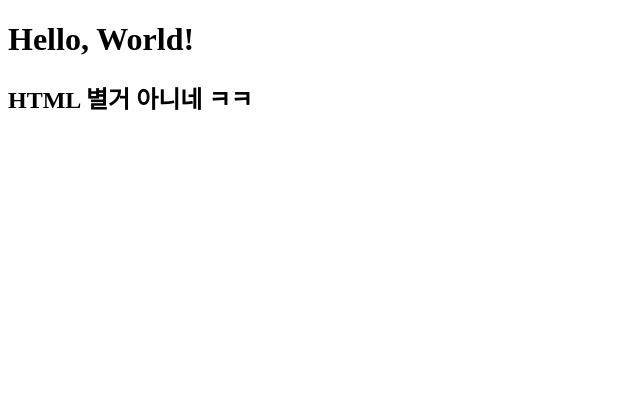
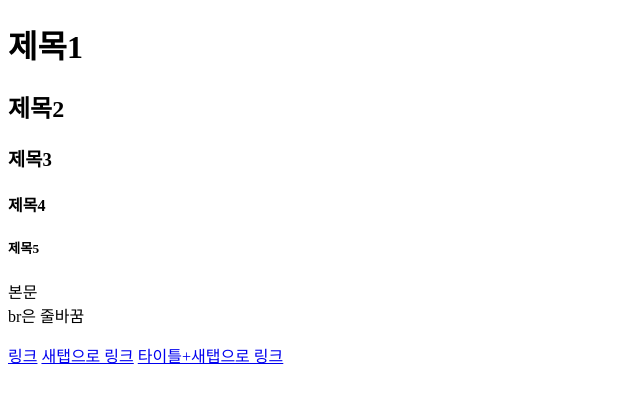
Before and after one commit to ImOnple/HTMLtags, a plain HTML site: page index.html in a window 1280 px wide. Shown: the whole page, without its empty margins (0-640 px from the left). Drawn offline with Linux system fonts and the light colour scheme.

Commit message:
Update index.html

```diff
--- a/index.html
+++ b/index.html
@@ -1,5 +1,19 @@
 <!doctype html>
 <html lang="ko">
-<title>test website</title>
-<h1>Hello, World!</h1>
-  <h2>HTML 별거 아니네 ㅋㅋ</h2>
+<html>
+  <head>
+    <meta charset="UTF-8">
+    <title>웹사이트 템플릿</title>
+  </head>
+  <body>
+    <h1>제목1</h1>
+    <h2>제목2</h2>
+    <h3>제목3</h3>
+    <h4>제목4</h4>
+    <h5>제목5</h5>
+    <p>본문<br>br은 줄바꿈</p>
+    <a href="https://imonple.kro.kr">링크</a>
+    <a href="https://imonple.kro.kr" target="_blank">새탭으로 링크</a>
+    <a href="https://imonple.kro.kr" target="_blank" title="타이틀">타이틀+새탭으로 링크</a>
+  </body>
+</html>
```
